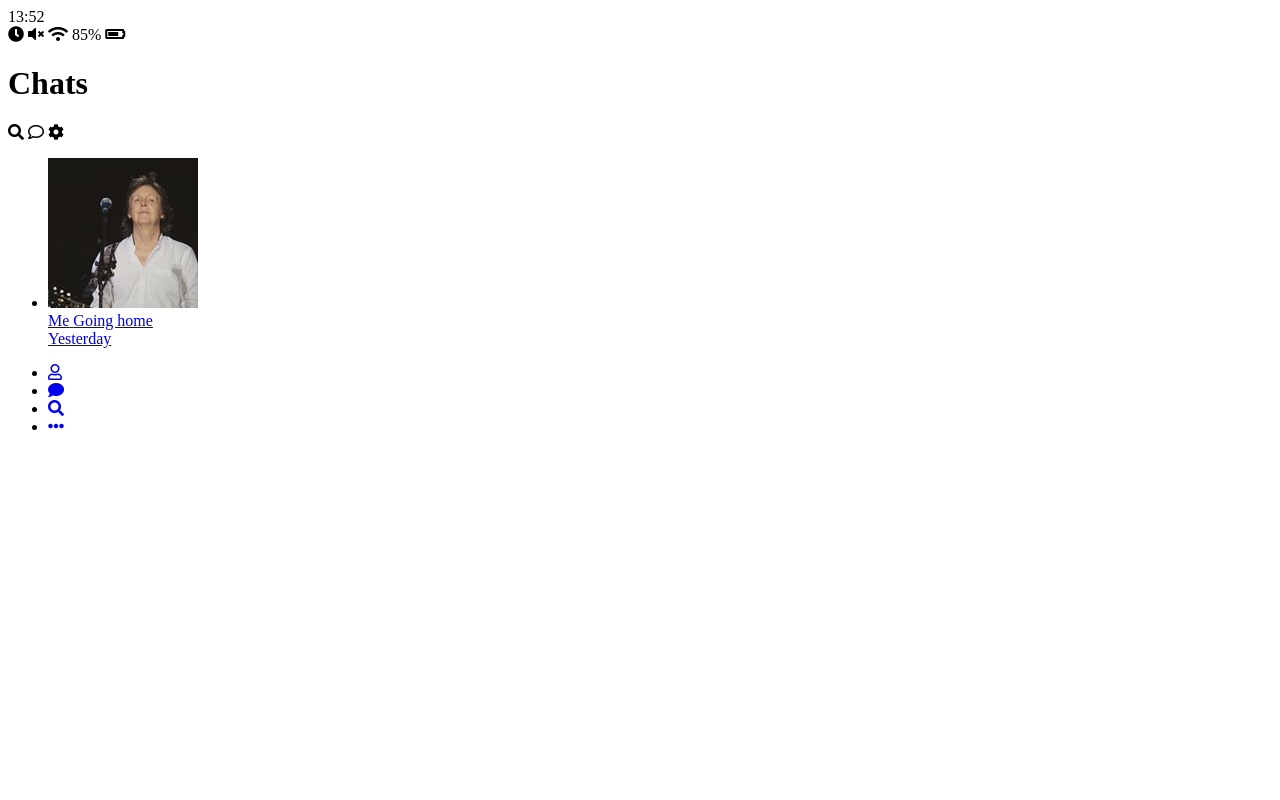
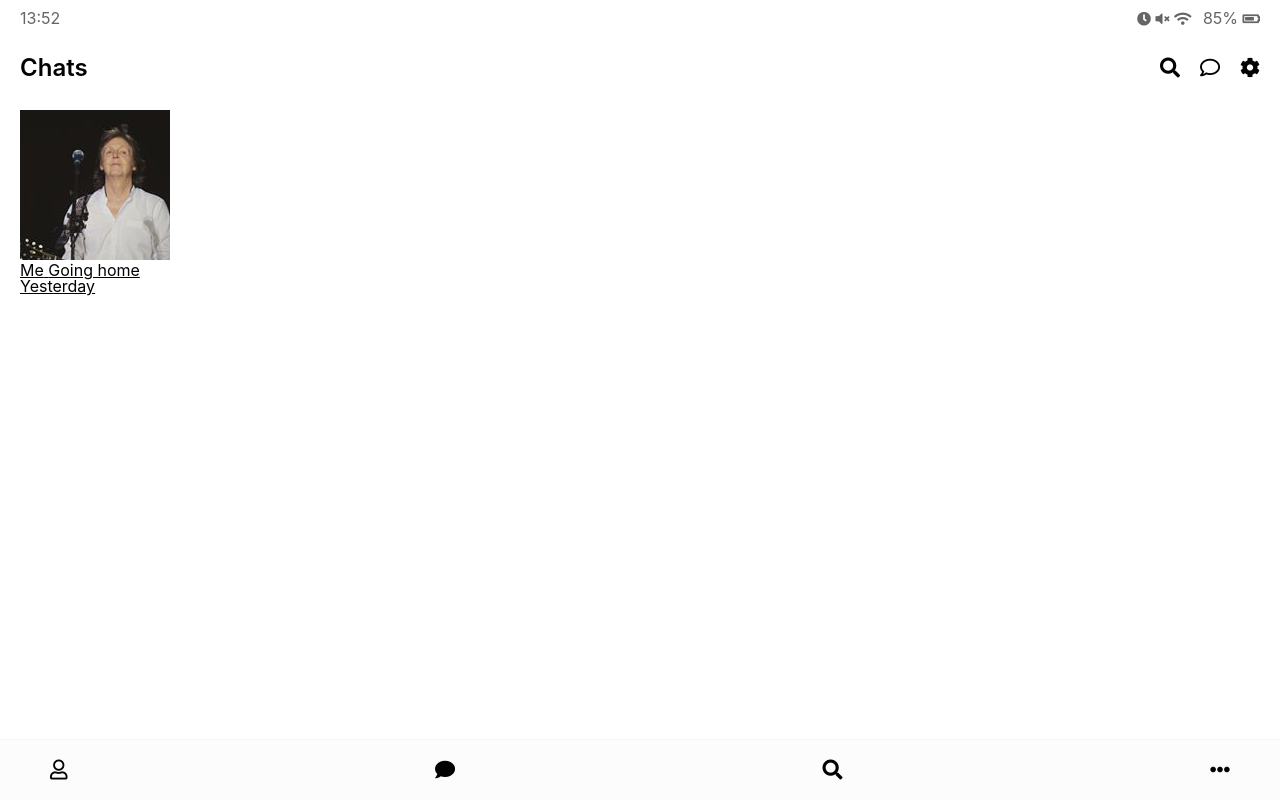
Before and after one commit to skywalker921/kakao-clone, a plain HTML site: page index.html in a window 1280 px wide. Drawn offline with Linux system fonts and the light colour scheme.

Commit message:
20200116

```diff
--- /dev/null
+++ b/CSS/header.css
@@ -0,0 +1,27 @@
+.header {
+  display: flex;
+  justify-content: space-between;
+  align-items: center;
+  margin-bottom: 30px;
+}
+
+.header .header__title {
+  font-size: 24px;
+  font-weight: 600;
+}
+
+.header .header__icon {
+  font-size: 20px;
+  margin-left: 20px;
+  cursor: pointer;
+}
+
+.header .header__header-column {
+  display: flex;
+  align-items: center;
+}
+
+.header .header__back-btn {
+  font-size: 22px;
+  margin-right: 20px;
+}
--- /dev/null
+++ b/CSS/nav-bar.css
@@ -0,0 +1,18 @@
+.nav {
+  position: fixed;
+  width: 100%;
+  background-color: #fcfcfc;
+  padding: 20px 50px;
+  left: 0px;
+  bottom: 0px;
+  border-top: 1px solid #f7f7f7;
+}
+
+.nav .nav__list {
+  display: flex;
+  justify-content: space-between;
+}
+
+.nav i {
+  font-size: 20px;
+}
--- /dev/null
+++ b/CSS/reset.css
@@ -0,0 +1,124 @@
+html,
+body,
+div,
+span,
+applet,
+object,
+iframe,
+h1,
+h2,
+h3,
+h4,
+h5,
+h6,
+p,
+blockquote,
+pre,
+a,
+abbr,
+acronym,
+address,
+big,
+cite,
+code,
+del,
+dfn,
+em,
+img,
+ins,
+kbd,
+q,
+s,
+samp,
+small,
+strike,
+strong,
+sub,
+sup,
+tt,
+var,
+b,
+u,
+i,
+center,
+dl,
+dt,
+dd,
+ol,
+ul,
+li,
+fieldset,
+form,
+label,
+legend,
+table,
+caption,
+tbody,
+tfoot,
+thead,
+tr,
+th,
+td,
+article,
+aside,
+canvas,
+details,
+embed,
+figure,
+figcaption,
+footer,
+header,
+hgroup,
+menu,
+nav,
+output,
+ruby,
+section,
+summary,
+time,
+mark,
+audio,
+video {
+  margin: 0;
+  padding: 0;
+  border: 0;
+  font-size: 100%;
+  font: inherit;
+  vertical-align: baseline;
+}
+/* HTML5 display-role reset for older browsers */
+article,
+aside,
+details,
+figcaption,
+figure,
+footer,
+header,
+hgroup,
+menu,
+nav,
+section {
+  display: block;
+}
+body {
+  line-height: 1;
+}
+ol,
+ul {
+  list-style: none;
+}
+blockquote,
+q {
+  quotes: none;
+}
+blockquote:before,
+blockquote:after,
+q:before,
+q:after {
+  content: "";
+  content: none;
+}
+table {
+  border-collapse: collapse;
+  border-spacing: 0;
+}
--- /dev/null
+++ b/CSS/status-bar.css
@@ -0,0 +1,14 @@
+.status-bar {
+  display: flex;
+  justify-content: space-between;
+  margin-bottom: 30px;
+  color: #656565;
+}
+
+.status-bar i {
+  font-size: 14px;
+}
+
+.status-bar .status-bar__battery-level {
+  margin-left: 7px;
+}
--- /dev/null
+++ b/CSS/styles.css
@@ -0,0 +1,21 @@
+@import "reset.css";
+@import url("https://fonts.googleapis.com/css?family=Open+Sans:400,600&display=swap");
+@import "status-bar.css";
+@import "header.css";
+@import "nav-bar.css";
+
+* {
+  box-sizing: border-box;
+}
+
+body {
+  background-color: white;
+  padding: 10px 20px;
+  color: #020202;
+  font-family: "open-sans", -apple-system, BlinkMacSystemFont, "Segoe UI",
+    Roboto, Oxygen, Ubuntu, Cantarell, "Helvetica Neue", sans-serif;
+}
+
+a {
+  color: inherit;
+}
--- a/index.html
+++ b/index.html
@@ -8,6 +8,7 @@
       rel="stylesheet"
       href="https://use.fontawesome.com/releases/v5.11.2/css/all.css"
     />
+    <link rel="stylesheet" href="css/styles.css" />
     <title>Chats - Kakao Clone</title>
   </head>
   <body>
@@ -19,7 +20,7 @@
         <i class="fas fa-clock"></i>
         <i class="fas fa-volume-mute"></i>
         <i class="fas fa-wifi"></i>
-        <span class="statue-bar__battery-level">85%</span>
+        <span class="status-bar__battery-level">85%</span>
         <i class="fas fa-battery-three-quarters"></i>
       </div>
     </div>
```
Also changed, not shown: chat.html (+4 -3 lines), find.html (+1 -0 lines), friends.html (+1 -0 lines), more.html (+1 -0 lines), settings.html (+2 -1 lines), 1 other file.
